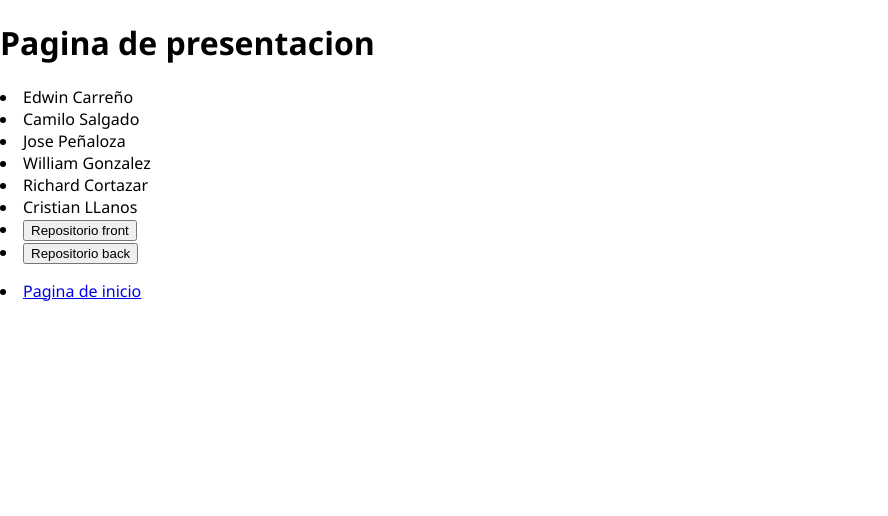
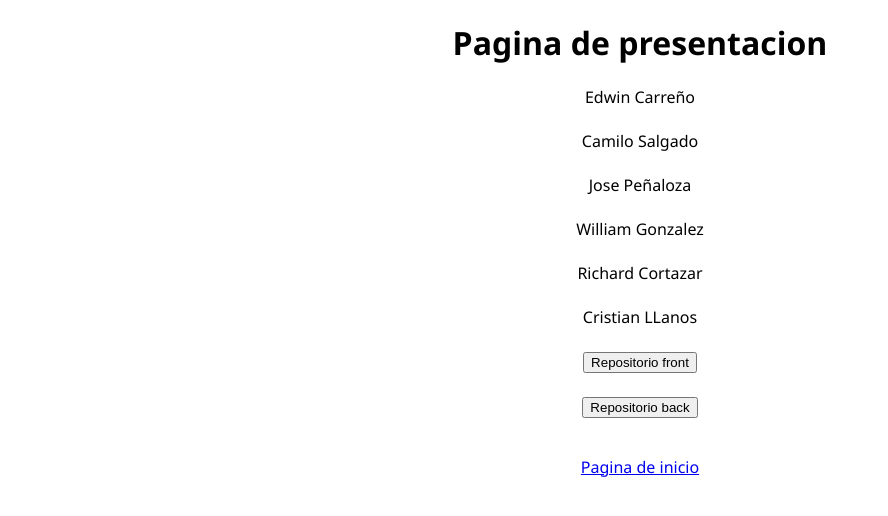
Before and after one commit to racortazarf/Parcial3Cod, a React (Create React App) app: page / in a window 1280 px wide. Shown: the top 516 px of the page, without its empty margins (0-888 px from the left). Built offline with nearby package versions, Linux system fonts and the light colour scheme.

Commit message:
centralizacion de registro

```diff
--- a/src/component/home/home.js
+++ b/src/component/home/home.js
@@ -5,24 +5,26 @@ import { Link } from 'react-router-dom';
 function home(props) {
   console.log(props);
   return (
+    <div><center>
+      <br />
+      <h1>{'Pagina de home'}</h1>
+      <br />
       <div>
-
-  <h2>{'Pagina de home'}</h2>
-  <li>
         <Link to="/regis">{'Registrese !!'}</Link>
-  </li>
-  <li>
+      </div>
+      <br />
+      <div>
         <Link to="/visual">{'Usuarios registrados !!'}</Link>
-  </li>
-  <li>
+      </div>
+      <br />
+      <div>
         <Link to="/mod">{'Modificar-actualizar usuarios !!'}</Link>
-  </li>
-  <li>
+      </div>
+      <br />
+      <div>
         <Link to="/">{'Acerca de nosotros !!'}</Link>
-  </li>
-
       </div>
-
+    </center></div>
   );
 }
 
--- a/src/component/mod/mod.js
+++ b/src/component/mod/mod.js
@@ -29,7 +29,7 @@ function mod() {
         // eslint-disable-next-line no-lone-blocks
 
         return (
-          <div>
+          <div><center>
             <h3>{"Actualización de datos"}</h3>
             <br />
             <table>
@@ -56,7 +56,7 @@ function mod() {
                     ))}
               </tbody>
             </table>
-         </div>
+          </center></div>
       );
 
     };
@@ -79,7 +79,7 @@ function mod() {
 
     return (
         <div>
-            <h1>{'Pagina de modificacion'}</h1>
+            <h1><center> {'Pagina de modificacion'} </center></h1>
             {userData === null ? null : mdData()}
         </div>
     );
--- a/src/component/pres/pres.js
+++ b/src/component/pres/pres.js
@@ -5,28 +5,34 @@ import { Link } from 'react-router-dom';
 function pres(props) {
     console.log(props);
     return (
-        <div>
+        <div><center>
             <h1>{'Pagina de presentacion'}</h1>
             <p>
-                <li>
+                <div>
                     Edwin Carreño
-                </li>
-                <li>
+                </div>
+                <br />
+                <div>
                     Camilo Salgado
-                </li>
-                <li>
+                </div>
+                <br />
+                <div>
                     Jose Peñaloza
-                </li>
-                <li>
+                </div>
+                <br />
+                <div>
                     William Gonzalez
-                </li>
-                <li>
+                </div>
+                <br />
+                <div>
                     Richard Cortazar
-                </li>
-                <li>
+                </div>
+                <br />
+                <div>
                     Cristian LLanos
-                </li>
-                <li>
+                </div>
+                <br />
+                <div>
                 <input
                      type="button"
                      onclick=" location.href='https://github.com/racortazarf/Parcial3Cod' "
@@ -34,8 +40,9 @@ function pres(props) {
                      name="boton"
                      id="botonrepo"
                  />
-                </li>
-                <li>
+                </div>
+                <br />
+                <div>
                 <input
                      type="button"
                      onclick="location.href='https://github.com/camilo95951/Parcial3_Back'; "
@@ -43,12 +50,13 @@ function pres(props) {
                      name="boton"
                      id="botonrepo"
                  />
-                </li>
+                </div>
+                <br />
             </p>
-            <li>
+            <div>
              <Link to="/home">{'Pagina de inicio'}</Link>
-            </li>
-        </div>
+            </div>
+        </center></div>
     );
 }
 
--- a/src/component/regis/regis.js
+++ b/src/component/regis/regis.js
@@ -97,10 +97,17 @@ function Regis(props) {
   };
 
   return (
-    <div className="mainDiv">
+    <div className="mainDiv"><center>
       <Typography className="encabezado">
         Bienvenido
         <h1 className="textoencabezado"> Ingreso de datos para registro</h1>
+        <input
+          type="image"
+          src="https://radcolombia.org/web/sites/default/files/archivos/instituciones/fundacion-universitaria-libertadores/logo-full.png"
+          alt=""
+          width="300"
+          height="150"
+        />
       </Typography>
       <form onSubmit={onSubmit}>
         <Typography>
@@ -198,7 +205,7 @@ function Regis(props) {
           </Button>
         </label>
       </form>
-    </div>
+    </center></div>
   );
 }
 
--- a/src/component/visual/visual.js
+++ b/src/component/visual/visual.js
@@ -30,8 +30,8 @@ function visual() {
         // eslint-disable-next-line no-lone-blocks
 
         return (
-          <div>
-            <h3>{"Lista de personal"}</h3>
+          <div><center>
+            <h3><center> {"Lista de personal"} </center></h3>
             <br />
             <table>
               <thead>
@@ -57,7 +57,7 @@ function visual() {
                     ))}
               </tbody>
             </table>
-         </div>
+          </center></div>
       );
 
     };
@@ -67,7 +67,7 @@ function visual() {
     //const arr =['richard', 'alexander'];
     return (
         <div>
-            <h1>{'Usuarios registrados'}</h1>
+            <h1><center> {'Usuarios registrados'} </center></h1>
             {userData === null ? null : vsData()}
         </div>
     );
```
Also changed, not shown: src/component/regis/unnamed.jpg (added). Lines whose indentation alone changed are shown as unchanged.
